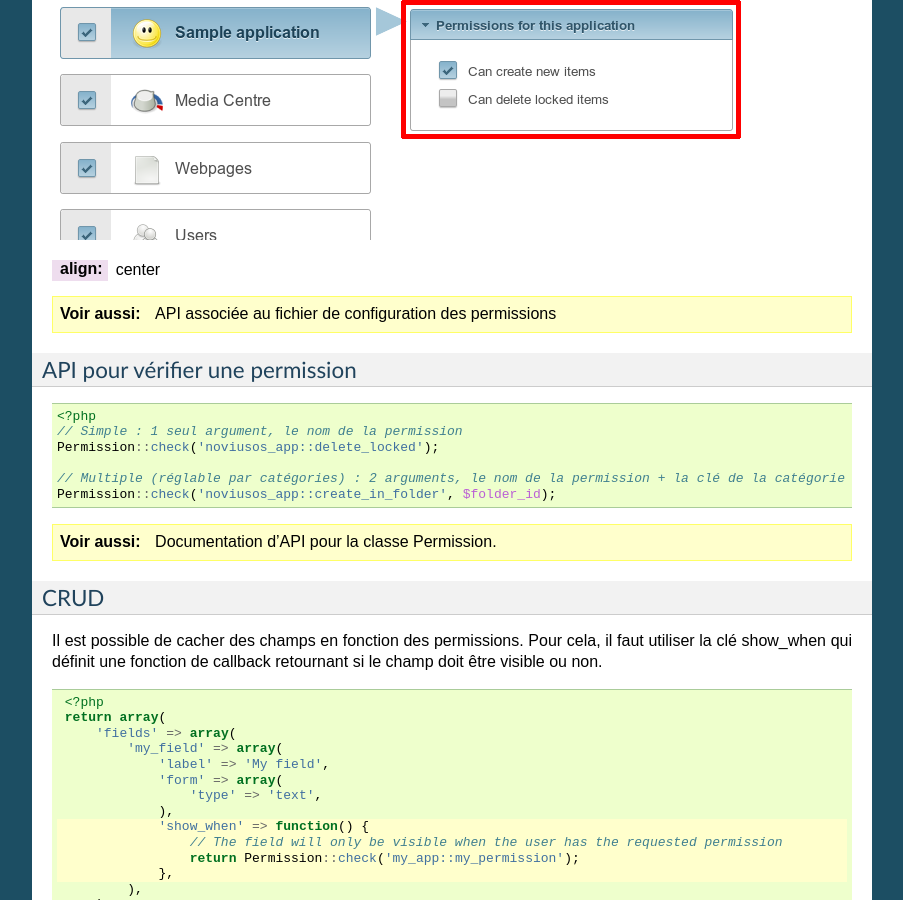
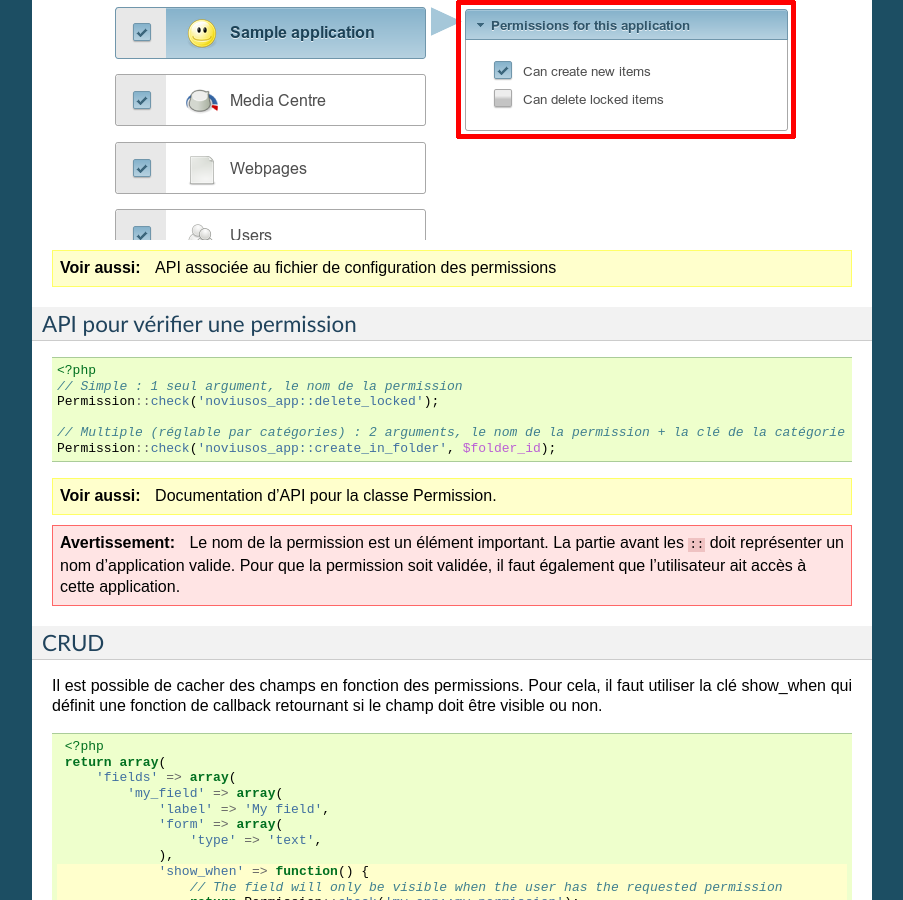
Before and after one commit to vrcAlbert/documentation-api, a Sphinx documentation site: the page built from source/understand/permissions.rst, in a window 1280 px wide and 900 px high, scrolled down 2323 px. Shown: the whole window, without its empty margins (198-1101 px from the left). Built offline with Sphinx 7.4.7, drawn with Linux system fonts in a browser that asks for light colours.

Commit message:
Warning sur le choix du nom des permissions

```diff
--- a/source/understand/permissions.rst
+++ b/source/understand/permissions.rst
@@ -80,7 +80,7 @@ Grâce à ce fichier, chaque application peut définir la liste des permissions
 L'affichage se fait dans une colonne dédiée à droite du nom de l'application lors de l'édition des permissions :
 
 .. image:: images/permissions.png
-:align: center
+    :align: center
 
 
 .. seealso:: :ref:`API associée au fichier de configuration des permissions <api:php/configuration/application/permissions>`
@@ -98,6 +98,11 @@ API pour vérifier une permission
     Permission::check('noviusos_app::create_in_folder', $folder_id);
 
 .. seealso:: Documentation d'API pour la classe :ref:`Permission <api:php/classes/permission>`.
+
+.. warning::
+
+    Le nom de la permission est un élément important. La partie avant les ``::`` doit représenter un nom d'application
+    valide. Pour que la permission soit validée, il faut également que l'utilisateur ait accès à cette application.
 
 CRUD
 ----
```
